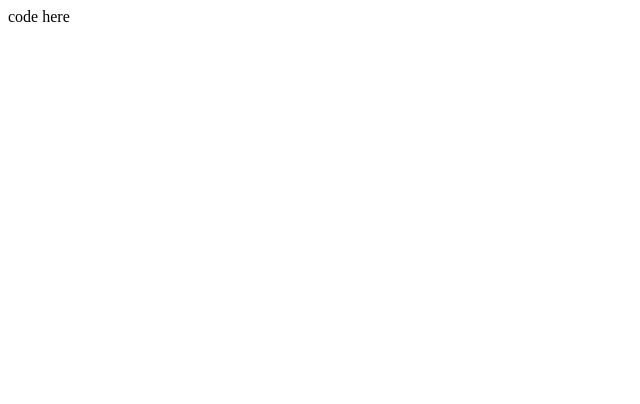
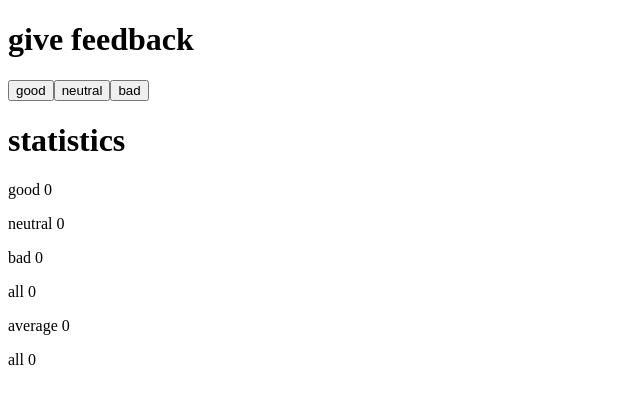
Before and after one commit to iainbrux/fso-submissions, a React (Create React App) app in the folder part1/unicafe/: page / in a window 1280 px wide. Shown: the top 404 px of the page, without its empty margins (0-640 px from the left). Built offline with nearby package versions, Linux system fonts and the light colour scheme; the HTML template or start-up script is replaced by a standard one.

Commit message:
start 1.7

```diff
--- a/part1/unicafe/src/App.js
+++ b/part1/unicafe/src/App.js
@@ -1,13 +1,42 @@
 import React, {useState} from 'react'
+
+const Heading = (props) => {
+  return (
+    <h1>{props.text}</h1>
+  )
+}
+
+const Display = (props) => {
+  return (
+    <p>{props.text} {props.value}</p>
+  )
+}
+
+const Button = (props) => {
+  return (
+    <button onClick={props.handleClick}>{props.text}</button>
+  )
+}
 
 const App = () => {
   const [good, setGood] = useState(0);
   const [neutral, setNeutral] = useState(0);
   const [bad, setBad] = useState(0);
+  const [average, setAverage] = useState(0)
 
   return (
     <div>
-      code here
+      <Heading text="give feedback" />
+      <Button handleClick={() => (setGood(good + 1), setAverage(average + 1)) } text="good" />
+      <Button handleClick={() => (setNeutral(neutral + 1), setAverage(average + 0)) } text="neutral" />
+      <Button handleClick={() => (setBad(bad + 1), setAverage(average + -1)) } text="bad" />
+      <Heading text="statistics" />
+      <Display text="good" value={good}/>
+      <Display text="neutral" value={neutral} />
+      <Display text="bad" value={bad} />
+      <Display text="all" value={good + neutral + bad} />
+      <Display text="average" value={average} />
+      <Display text="all" value={good + neutral + bad} />
     </div>
   )
 }
```
